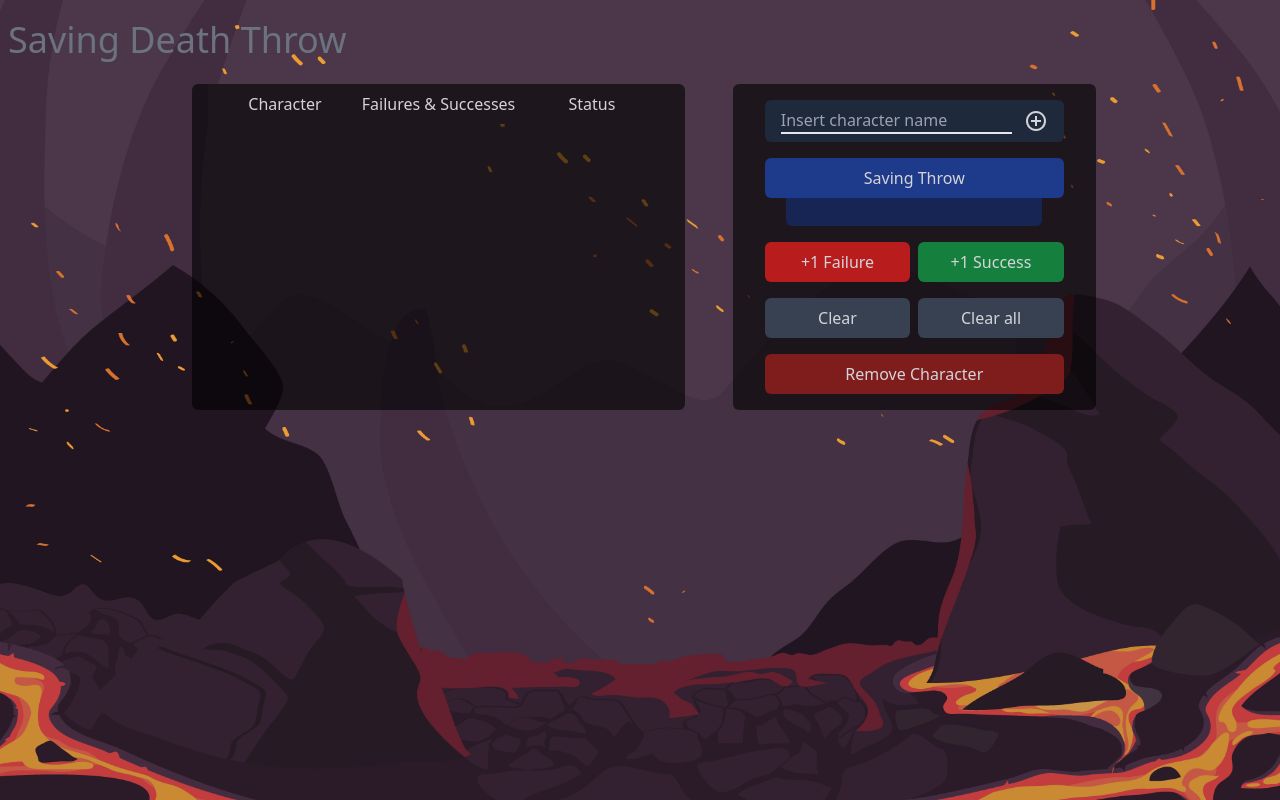
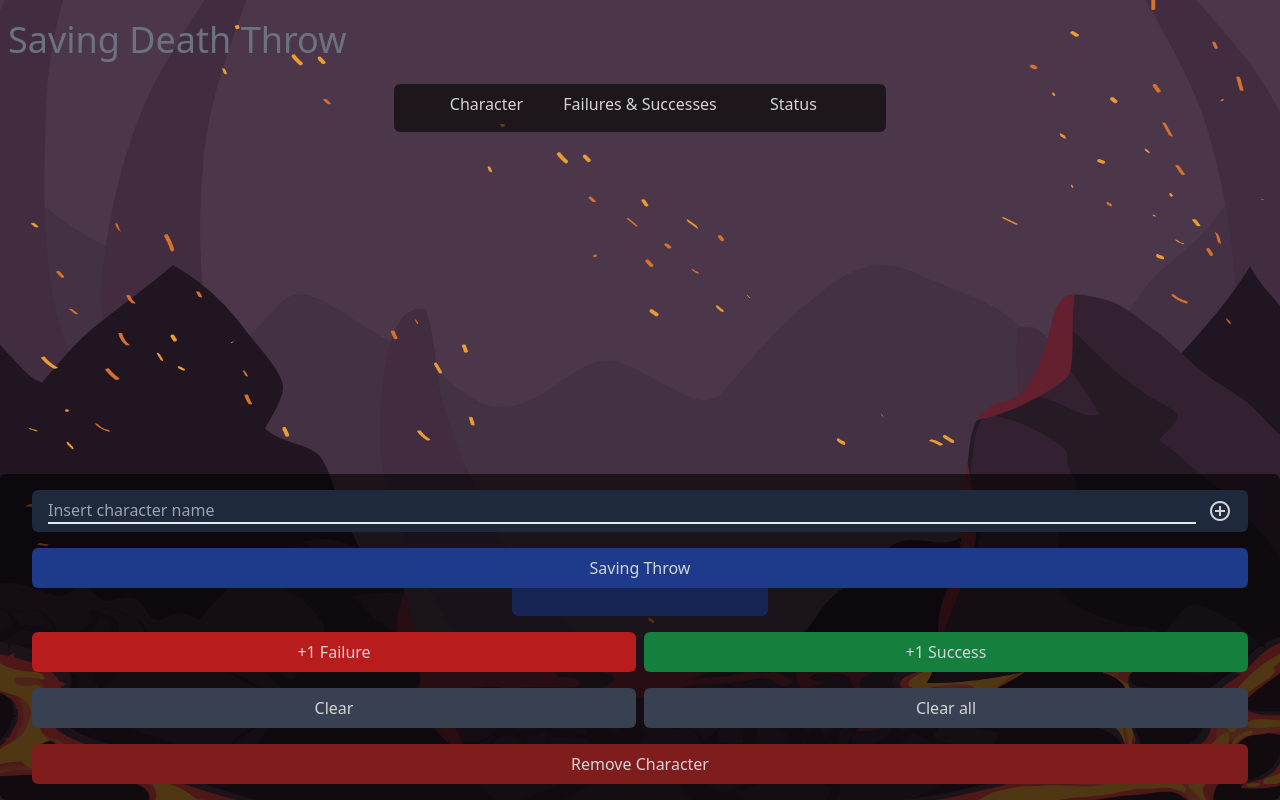
Before and after one commit to ricierirossi/death-saving-throw, a Vue app: page / in a window 1280 px wide. Built offline with nearby package versions, Linux system fonts and the light colour scheme.

Commit message:
Update ButtonSection.vue
Improve CSS

```diff
--- a/src/components/ButtonSection.vue
+++ b/src/components/ButtonSection.vue
@@ -1,6 +1,6 @@
 <template>
     <div
-        class="grid grid-cols-2 gap-x-2 gap-y-4 mt-4 px-8 py-4 rounded-md bg-transparent-black text-zinc-300 md:mt-0"
+        class="absolute bottom-0 w-full grid grid-cols-2 gap-x-2 gap-y-4 mt-4 px-8 py-4 rounded-md bg-transparent-black text-zinc-300 md:mt-0"
     >
         <div
             class="flex gap-x-3 bg-slate-800 py-2 px-4 rounded-md col-start-1 col-span-2"
```
